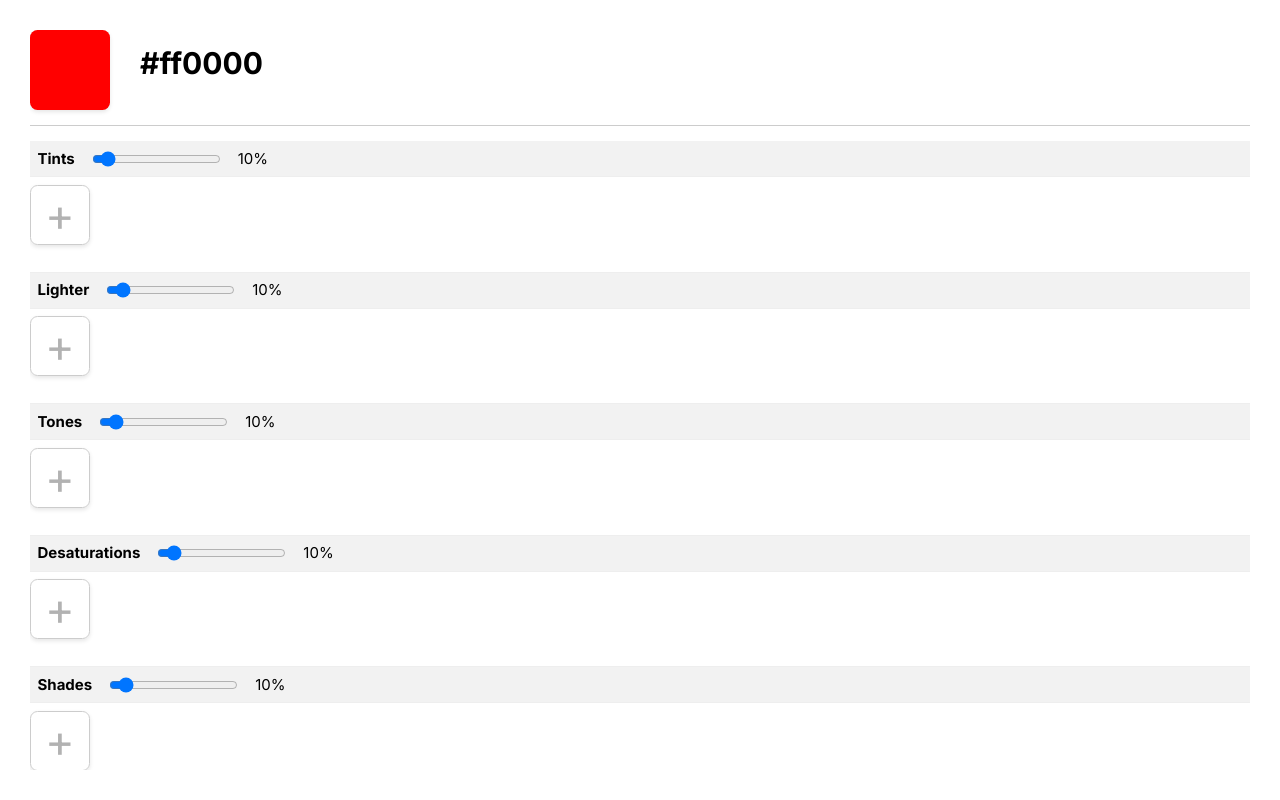
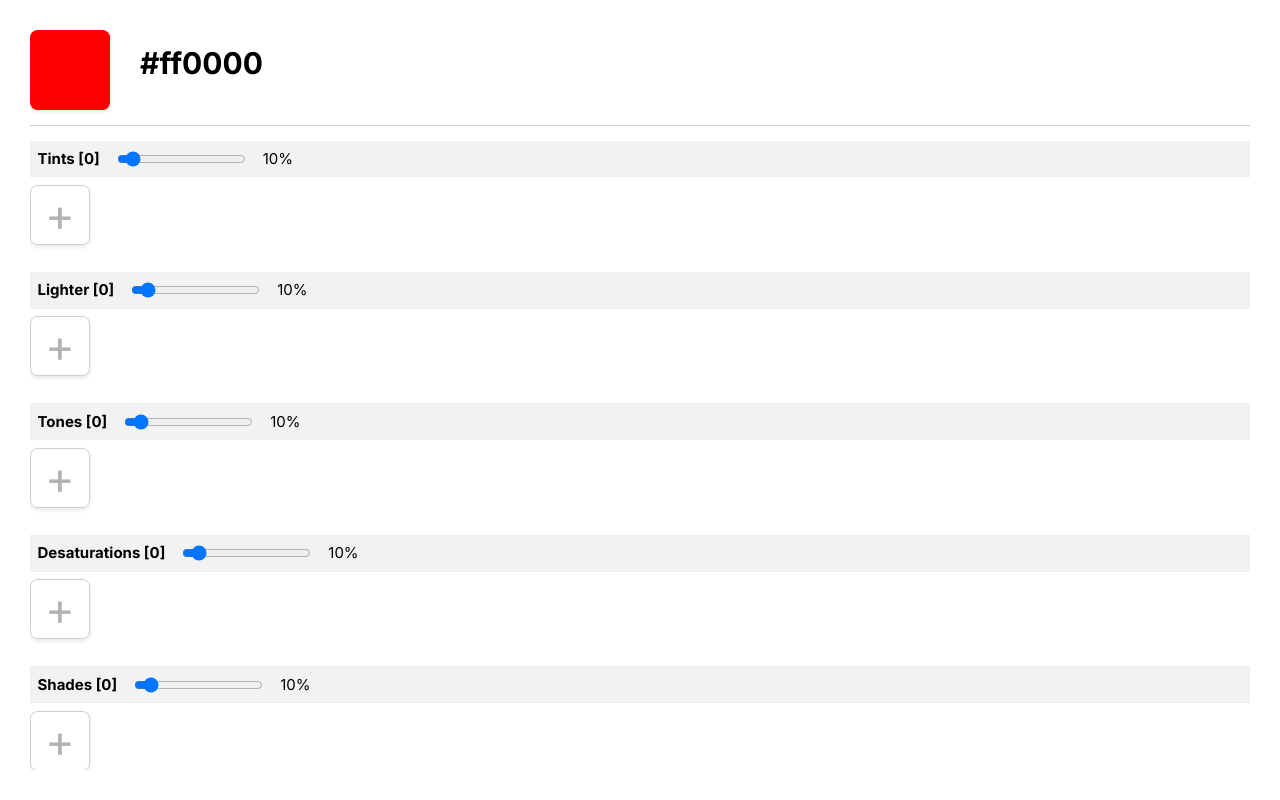
Before and after one commit to nandhakumarr/color-palette-generator, a Vue app: page / in a window 1280 px wide. Built offline with nearby package versions, Linux system fonts and the light colour scheme.

Commit message:
feat: add bezier curve. generate multiple steps of variants until max

```diff
--- /dev/null
+++ b/src/components/BezierCurve.vue
@@ -0,0 +1,145 @@
+<script setup>
+  const controlPoint1 = defineModel('controlPoint1', {
+    type: Object,
+    required: true,
+    validator: (val) => 'x' in val && 'y' in val,
+  })
+
+  const controlPoint2 = defineModel('controlPoint2', {
+    type: Object,
+    required: true,
+    validator: (val) => 'x' in val && 'y' in val,
+  })
+
+  const props = defineProps({
+    startPoint: {
+      type: Object,
+      required: true,
+      validator: (val) => 'x' in val && 'y' in val,
+    },
+    endPoint: {
+      type: Object,
+      required: true,
+      validator: (val) => 'x' in val && 'y' in val,
+    },
+    strokeColor: {
+      type: String,
+      default: 'black',
+    },
+    strokeWidth: {
+      type: Number,
+      default: 2,
+    },
+    fillColor: {
+      type: String,
+      default: 'none', // Set to 'none' for a line, or a color for a filled shape
+    },
+  })
+
+  const pathData = computed(() => {
+    const { startPoint, controlPoint1, controlPoint2, endPoint } = props;
+    return `M ${startPoint.x} ${startPoint.y} C ${controlPoint1.x} ${controlPoint1.y}, ${controlPoint2.x} ${controlPoint2.y}, ${endPoint.x} ${endPoint.y}`;
+  })
+
+  const svg = ref(null)
+  const cp1 = ref(null)
+  const cp2 = ref(null)
+
+  let isDraggingCP1 = ref(false)
+  let isDraggingCP2 = ref(false)
+  let offsetXCP1 = 0
+  let offsetYCP1 = 0
+  let offsetXCP2 = 0
+  let offsetYCP2 = 0
+
+  onMounted(() => {
+    init()
+  })
+
+  const init = () => {
+    cp1.value?.addEventListener('mousedown', async (e) => {
+      await nextTick()
+      isDraggingCP1.value = true
+      offsetXCP1 = controlPoint1.value.x
+      offsetYCP1 = controlPoint1.value.y
+    })
+
+    cp2.value?.addEventListener('mousedown', async (e) => {
+      await nextTick()
+      isDraggingCP2.value = true
+      offsetXCP2 = controlPoint2.value.x
+      offsetYCP2 = controlPoint2.value.y
+    })
+
+    svg.value?.addEventListener('mousemove', async (e) => {
+      await nextTick()
+      const svgRect = svg.value.getBoundingClientRect()
+      const x = (e.clientX - svgRect.left) / 2
+      const y = (e.clientY - svgRect.top) / 2
+      if (isDraggingCP1.value) {
+        controlPoint1.value.x = x > 0 && x < 100 ? x : controlPoint1.value.x
+        controlPoint1.value.y = y > 0 && y < 100 ? y : controlPoint1.value.y
+      } else if (isDraggingCP2.value) {
+        controlPoint2.value.x = x > 0 && x < 100 ? x : controlPoint2.value.x
+        controlPoint2.value.y = y > 0 && y < 100 ? y : controlPoint2.value.y
+      }
+    })
+
+    svg.value?.addEventListener('mouseup', async () => {
+      await nextTick()
+      isDraggingCP1.value = false
+      isDraggingCP2.value = false
+    })
+
+    // svg.value?.addEventListener('mouseleave', async () => {
+    //   await nextTick()
+    //   isDraggingCP1.value = false
+    //   isDraggingCP2.value = false
+    // })
+  }
+
+</script>
+
+<template lang="pug">
+.bezier-curve
+  p offsetCP1: {{ offsetXCP1 }}, {{ offsetYCP1 }}
+  p offsetCP2: {{ offsetXCP2 }}, {{ offsetYCP2 }}
+  p isDraggingCP1: {{ isDraggingCP1 }}
+  p isDraggingCP2: {{ isDraggingCP2 }}
+  .curve(style="width: 200px; height: 200px;")
+    svg(ref="svg" viewBox="0 0 100 100" width="100%" height="100%")
+      line(
+        :x1="startPoint.x" :y1="startPoint.y"
+        :x2="controlPoint1.x" :y2="controlPoint1.y"
+        stroke="gray"
+        stroke-width="0.5"
+      )
+      line(
+        :x1="endPoint.x" :y1="endPoint.y"
+        :x2="controlPoint2.x" :y2="controlPoint2.y"
+        stroke="gray"
+        stroke-width="0.5"
+      )
+      path(
+        :d="pathData"
+        :stroke="strokeColor"
+        :stroke-width="strokeWidth"
+        :fill="fillColor"
+      )
+      circle#cp1(ref="cp1" :cx="controlPoint1.x" :cy="controlPoint1.y" r="3"
+        :fill="isDraggingCP1 ? 'yellow' : 'white'" stroke="black" stroke-width="1")
+      circle#cp2(ref="cp2" :cx="controlPoint2.x" :cy="controlPoint2.y" r="3"
+        :fill="isDraggingCP2 ? 'yellow' : 'white'" stroke="black" stroke-width="1")
+</template>
+
+<style lang="sass" scoped>
+.bezier-curve
+  padding: 1rem
+  .curve
+    background: #f9f9f9
+    border: 1px solid #eee
+
+svg
+  circle
+    cursor: pointer
+</style>
--- a/src/components/Palette.vue
+++ b/src/components/Palette.vue
@@ -7,9 +7,11 @@
 <script setup>
   import { ref } from 'vue'
   import { lightness, harmony } from 'simpler-color'
-  import ColorVariant from './Variant.vue'
   import { generate } from '@/utils/generator.js'
   import { maxVariant } from '@/utils/max-variant.js'
+
+  import BezierCurve from './BezierCurve.vue'
+  import ColorVariant from './Variant.vue'
 
   const color = ref('#ff0000')
 
@@ -53,10 +55,49 @@
     LIGHTNESS_NEGATIVE: 0.1,
   })
 
-  function addVariant(variant) {
-    const colors = generate[variant](color.value, ratios[variant], palette[variant].length)
-    if (!maxVariant[variant](colors, palette[variant][palette[variant].length - 1]))
-      palette[variant].push(colors)
+  const count = reactive({
+    TINT: 0,
+    TONE: 0,
+    SHADE: 0,
+    SATURATION: 0,
+    DESATURATION: 0,
+    LIGHTNESS: 0,
+    LIGHTNESS_NEGATIVE: 0,
+  })
+
+  const max = computed(() => {
+    const max = {}
+    Object.keys(palette).forEach(variant => {
+      const colors = generate[variant](color.value, ratios[variant], palette[variant].length)
+      max[variant] = maxVariant[variant](colors, palette[variant][palette[variant].length - 1]) || false
+    })
+    return { ...max }
+  })
+
+  // function addVariant(variant) {
+  //   genVariants(variant, count[variant] + 1)
+  // }
+
+  // function genVariants(variant, variantCount) {
+  //   const ratio = ratios[variant]
+  //   if (!max.value[variant]) return
+  //   count[variant]++
+  //   for (let i = 0; i < variantCount; i++) {
+  //     //
+  //   }
+  // }
+
+  async function addVariant(variant) {
+    let _maxVariant = false
+    palette[variant] = []
+    count[variant] = 0
+    while(!_maxVariant) {
+      await nextTick()
+      const _color = generate[variant](color.value, ratios[variant], palette[variant].length)
+      palette[variant].push(_color)
+      count[variant]++
+      _maxVariant = maxVariant[variant](_color, palette[variant][palette[variant].length - 1])
+    }
   }
 
   watch(() => color.value, () => {
@@ -64,6 +105,9 @@
       palette[key] = []
     })
   })
+
+  const controlPoint1 = ref({ x: 0, y: 0 })
+  const controlPoint2 = ref({ x: 80, y: 80 })
 </script>
 
 <template lang="pug">
@@ -76,10 +120,21 @@
       h1 {{ color || 'No color selected' }}
 
   .palette
+    //- p {{ controlPoint1 }}
+    //- p {{ controlPoint2 }}
+    //- bezier-curve(
+      :startPoint="{ x: 0, y: 100 }"
+      v-model:controlPoint1="controlPoint1"
+      v-model:controlPoint2="controlPoint2"
+      :endPoint="{ x: 100, y: 0 }"
+      strokeColor="blue"
+      :strokeWidth="2")
+
+
     .variants
       .variant(v-for="variant in variants" :key="variant.code" @click="selectedVariant = variant.code" :class="{ active: selectedVariant === variant.code }")
         header
-          h4 {{ variant.label }}
+          h4 {{ variant.label }} [{{ count[variant.code] }}]
           input(type="range" min="0.025" max="1.0" v-model="ratios[variant.code]" step="0.025")
           span {{ ratios[variant.code] * 100 }}%
         color-variant(:variants="palette[variant.code]" @add="addVariant(variant.code)")
```
Also changed, not shown: 1 other file (tests, documents, lock files or other folders).
